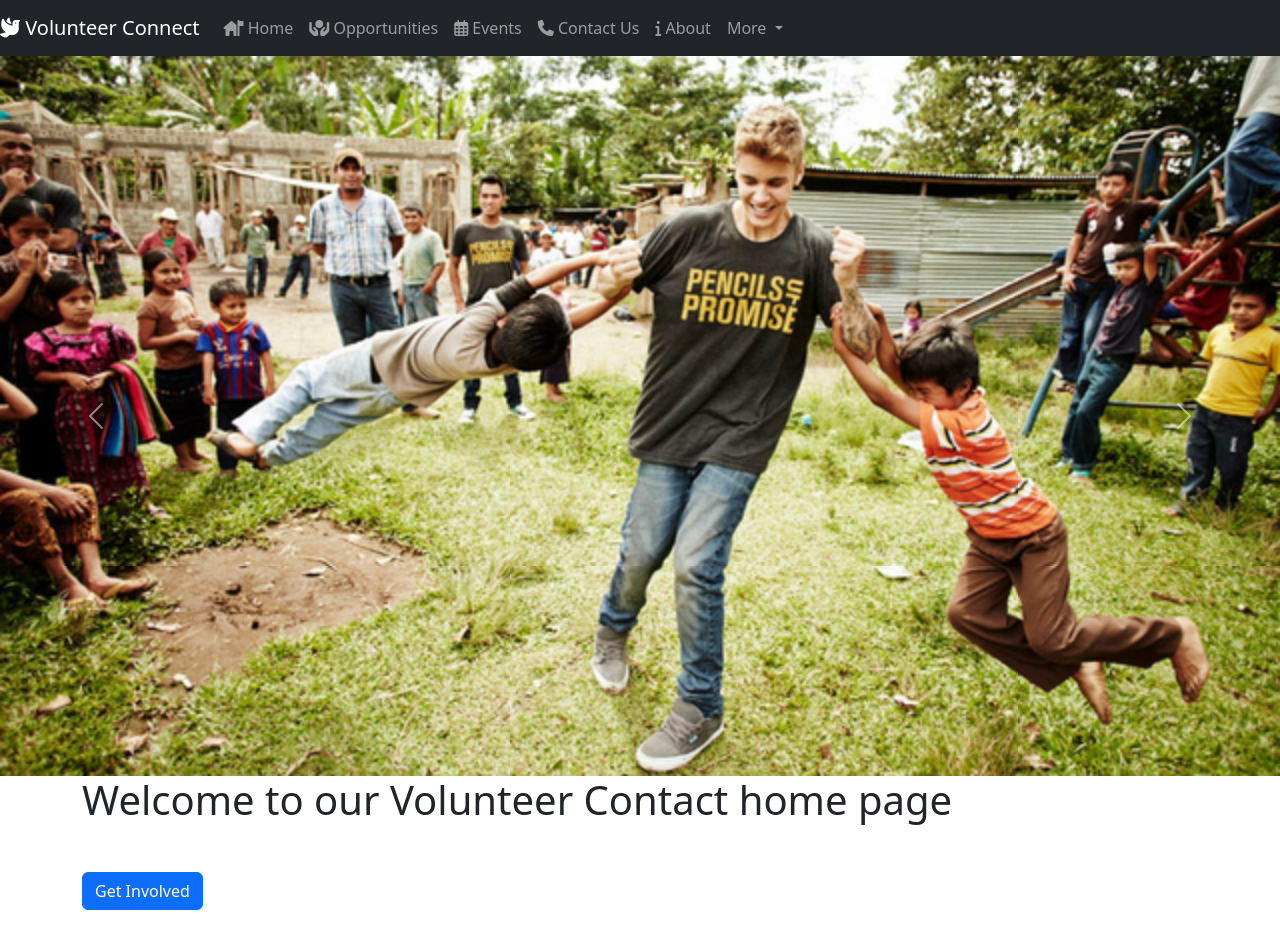
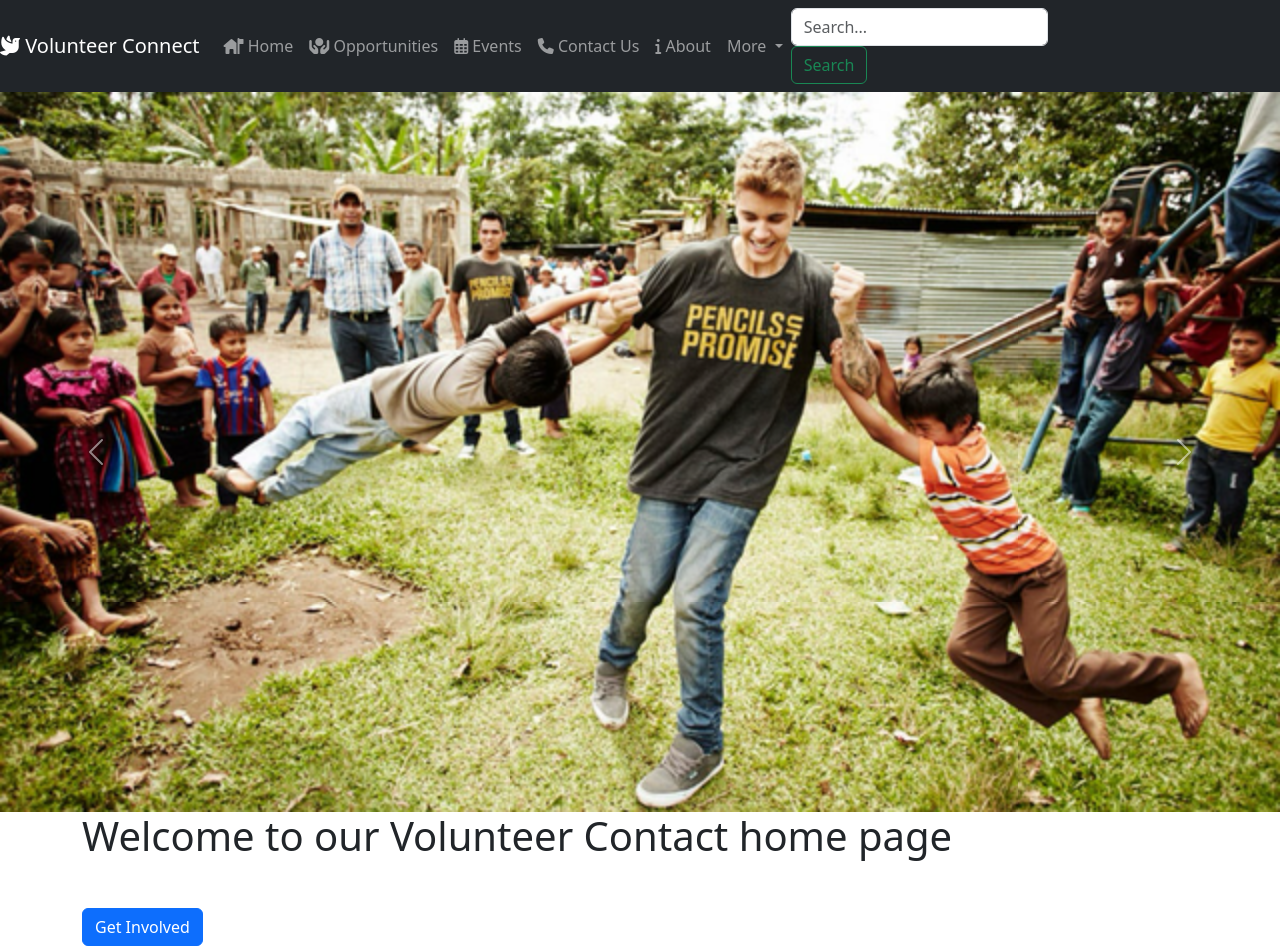
Before and after one commit to Hannibpl/github.io, a website: page index.html in a window 1280 px wide. Before the commit the page ends 910 px from the top, so only its background shows below. Drawn offline with nearby package versions, Linux system fonts and the light colour scheme.

Commit message:
Added the search bar

```diff
--- a/index.html
+++ b/index.html
@@ -28,6 +28,7 @@
     <button class="navbar-toggler" type="button" data-toggle="collapse" data-target="#navbarNavDropdown" aria-controls="navbarNavDropdown" aria-expanded="false" aria-label="Toggle navigation">
         <span class="navbar-toggler-icon"></span>
     </button>
+
     <div class="collapse navbar-collapse" id="navbarNavDropdown">
         <ul class="navbar-nav">
             <li class="nav-item active">
@@ -57,6 +58,10 @@
                 </div>
             </li>
         </ul>
+        <form class="form-inline ml-auto" id="searchForm">
+            <input class="form-control mr-sm-2" type="search" id="searchInput" placeholder="Search..." aria-label="Search">
+            <button class="btn btn-outline-success my-2 my-sm-0" type="submit">Search</button>
+        </form>
     </div>
 </nav>
 
```
